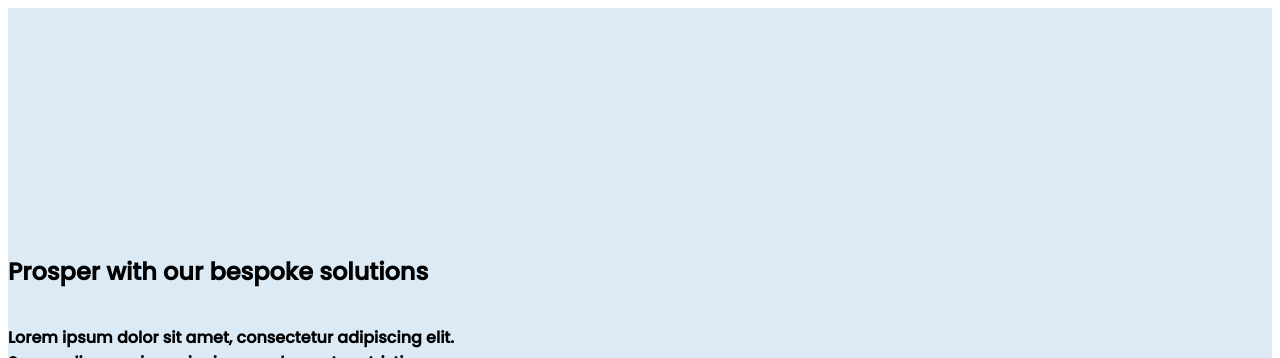
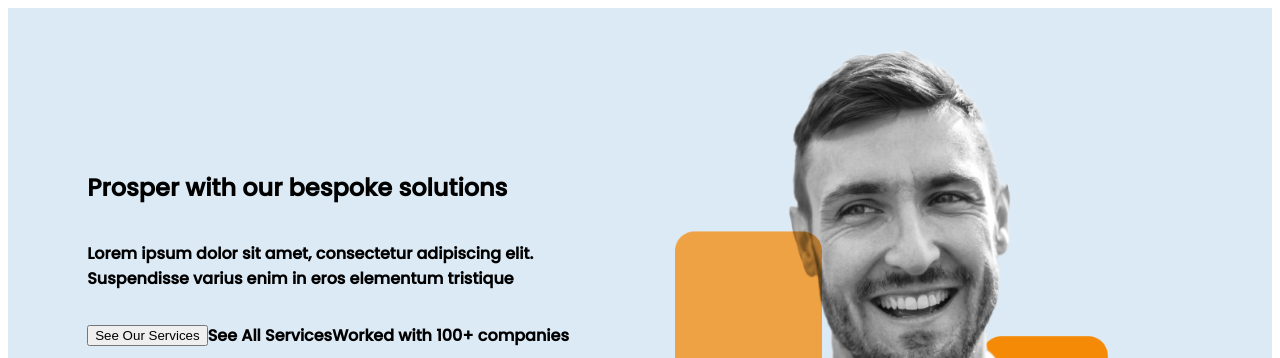
Before and after one commit to Galbdrkh/pinecone_Day-10, a plain HTML site: page index.html in a window 1280 px wide. Shown: the part 91-449 px from the top of the page. Drawn offline with Linux system fonts and the light colour scheme.

Commit message:
Oorchlolt

```diff
--- a/index.html
+++ b/index.html
@@ -28,18 +28,23 @@
     </header>
     <section class="section-1">
         <div class="container">
-            <div class="bie-1">
-                <h1>Prosper with our bespoke solutions</h1>
+            <div class="info">
+                <div class="side-1">
+                    <h2>Prosper with our bespoke solutions</h2>
                     <p>Lorem ipsum dolor sit amet, consectetur adipiscing elit. Suspendisse varius enim in eros elementum tristique</p>
                     <button>See Our Services</button>
                     <p>See All Services</p>
+                    <p>Worked with 100+ companies</p>
                     <div class="logo-1">
                         <img src="./images/haeder-logo-1.svg" alt="">
                         <img src="./images/heder-logo-2.svg" alt="">
                         <img src="./images/header-logo-3.svg" alt="">
                     </div>
                 </div>
-            <div></div>
+                <div class="header_image">
+                    <img src="./images/header-image.png" alt="">
+                </div>
+            </div>
         </div>
     </section>
 </body>
--- a/style.css
+++ b/style.css
@@ -40,9 +40,15 @@ header {
     justify-content: space-around;
     align-items: center;
     background-color:  #DCEAF5;
-    height: 700px;
+    height: 40vw;
+    min-height: 500px;
 }
-.bie-1 {
+.info {
+    display: flex;
+    justify-content: center;
+    align-items: center;
+}
+.side-1 {
     display: flex;
     width: 40%;
     flex-direction: row;
@@ -53,3 +59,10 @@ header {
     display: flex;
     justify-content: space-between;
 }
+.header_image {
+    justify-content: center;
+    align-self: flex-end;
+}
+.header_image img{
+    width: 600px;
+}
```
Lines whose indentation alone changed are shown as unchanged.
